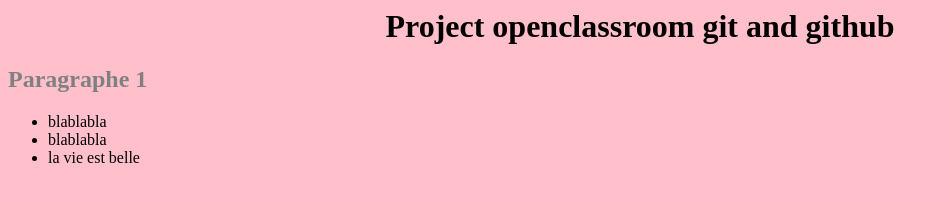
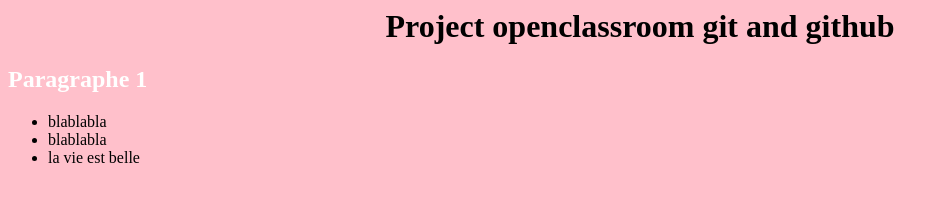
Before and after one commit to karenderrien/projectopenclassroom, a plain HTML site: page index.html in a window 1280 px wide. Shown: the whole page, without its empty margins (0-949 px from the left). Drawn offline with Linux system fonts and the light colour scheme.

Commit message:
modification couleur du titre h2

```diff
--- a/style.css
+++ b/style.css
@@ -5,7 +5,7 @@ h1{text-align:center;}
 .centrer{text-align:center;}
 
 /*couleur du titre h2*/
-h2{color:gray;}
+h2{color:#FFFFFF;}
 
 /* Appliquer une image de fond à la page */
 body{background:pink;
```
